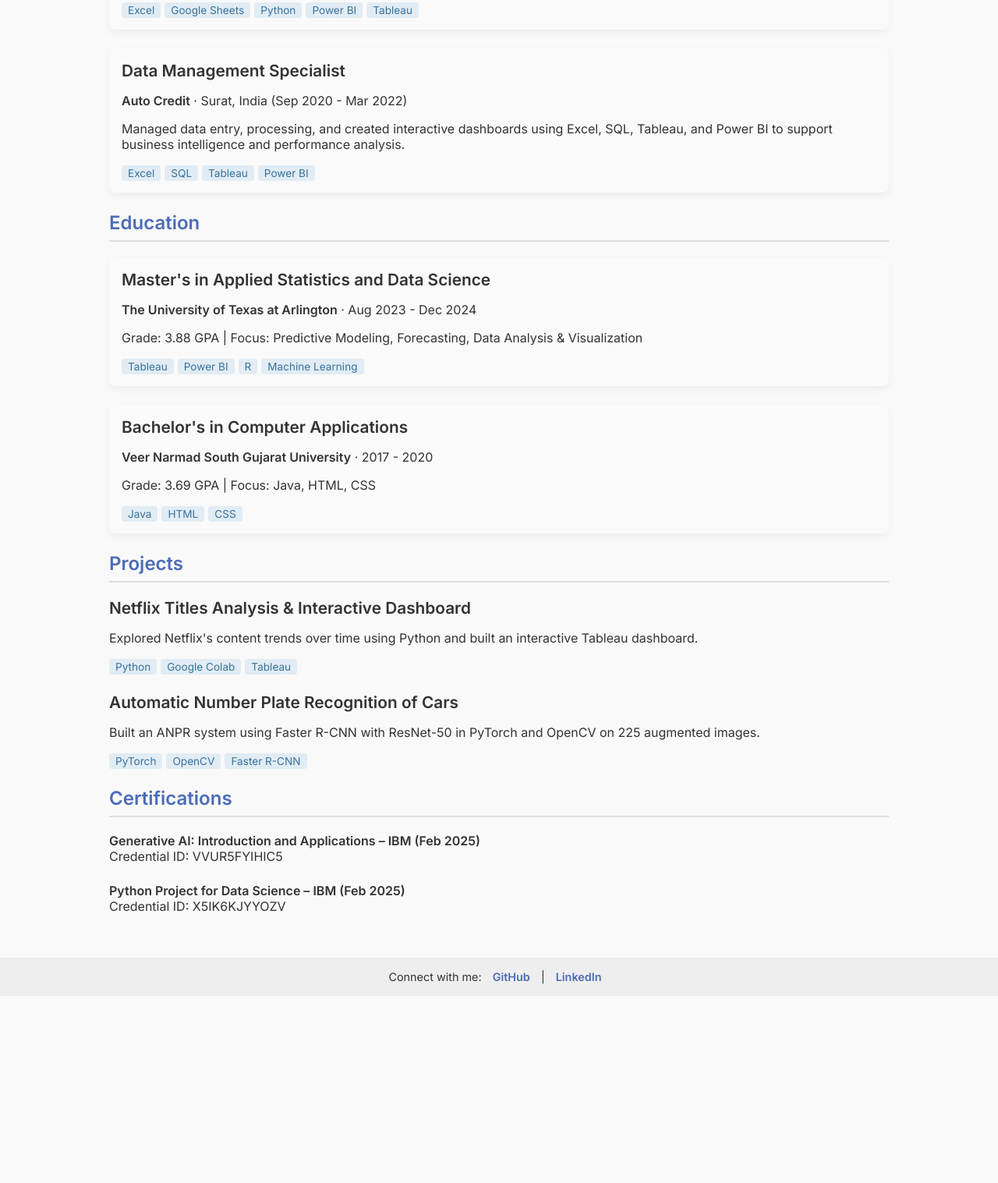
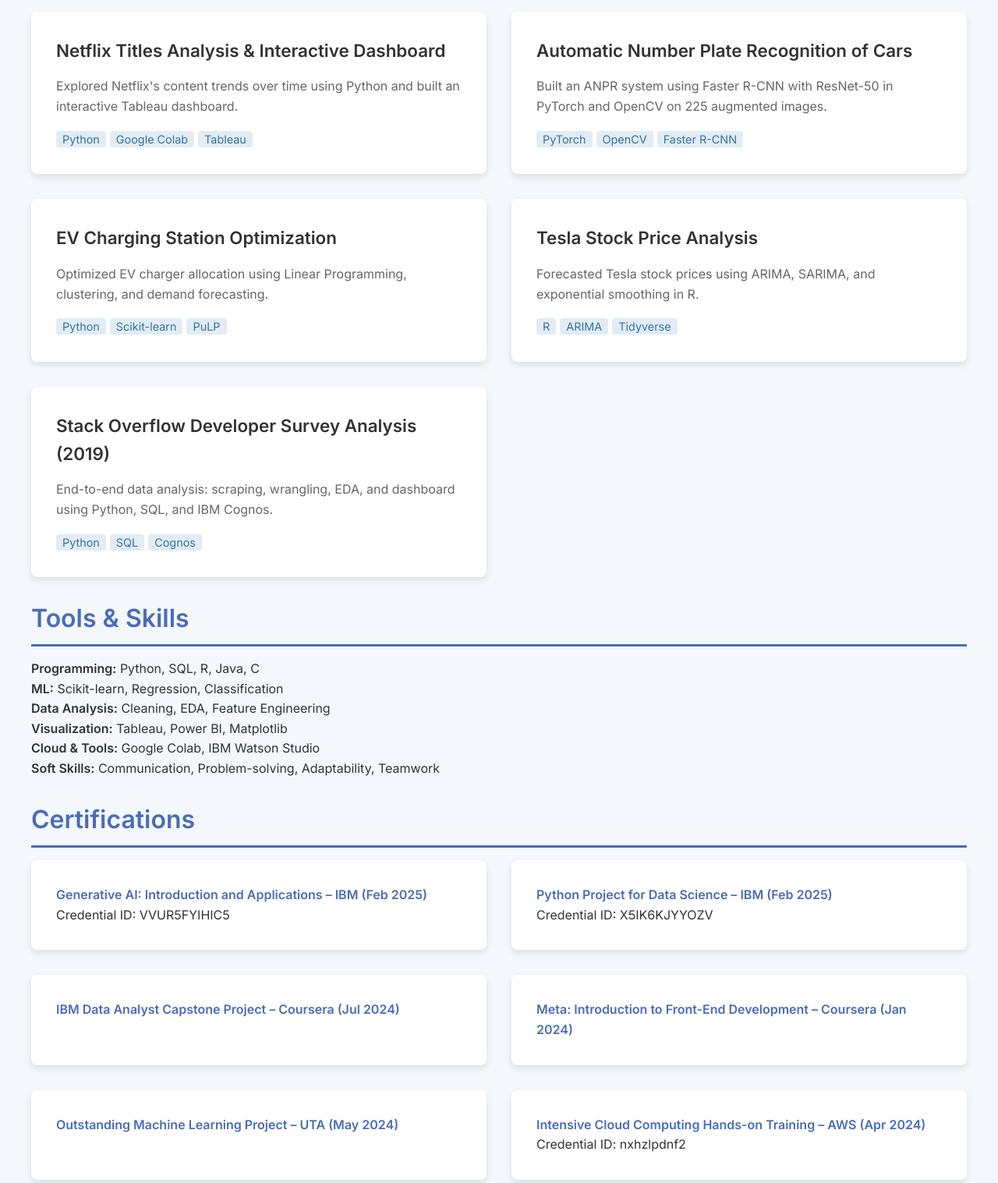
Before and after one commit to 099Misbah/099Misbah.github.io, a plain HTML site: page index.html in a window 1280 px wide. Shown: the part 566-2083 px from the top of the page at 78% size. Before the commit the page ends 1843 px from the top, so only its background shows below. Drawn offline with Linux system fonts and the light colour scheme.

Commit message:
Update index.html

```diff
--- a/index.html
+++ b/index.html
@@ -1,54 +1,65 @@
-<!-- Trigger rebuild -->
 <!DOCTYPE html>
 <html lang="en">
 <head>
   <meta charset="UTF-8" />
   <meta name="viewport" content="width=device-width, initial-scale=1.0" />
-  <title>Misbahjabin Shaikh | Data Analyst & Data Scientist Portfolio</title>
+  <title>Data Analyst | Data Scientist | Machine Learning Enthusiast</title>
   <link href="https://fonts.googleapis.com/css2?family=Inter:wght@400;600&display=swap" rel="stylesheet" />
   <style>
     body {
       font-family: 'Inter', sans-serif;
       margin: 0;
       padding: 0;
-      background-color: #f9f9f9;
+      background-color: #f4f7fc;
       color: #333;
+      line-height: 1.6;
     }
     header {
-      background-color: #4b6cb7;
-      background-image: linear-gradient(to right, #4b6cb7, #182848);
+      background-color: #333;
       color: white;
-      padding: 2rem;
+      padding: 3rem;
       text-align: center;
+      background-image: linear-gradient(to right, #333, #4b6cb7);
     }
     header h1 {
-      margin: 0;
       font-size: 2.5rem;
+      margin-bottom: 0.5rem;
     }
     header p {
-      font-size: 1.1rem;
+      font-size: 1.2rem;
+      font-weight: 400;
     }
     section {
-      padding: 2rem;
-      max-width: 1000px;
+      padding: 4rem 2rem;
+      max-width: 1200px;
       margin: auto;
     }
     h2 {
       color: #4b6cb7;
-      border-bottom: 2px solid #ddd;
+      font-size: 2rem;
+      margin-bottom: 1rem;
+      border-bottom: 3px solid #4b6cb7;
       padding-bottom: 0.5rem;
     }
-    .project, .certification, .experience, .education {
-      margin-bottom: 1.5rem;
-      transition: transform 0.3s ease, box-shadow 0.3s ease;
+    .content {
+      display: grid;
+      grid-template-columns: 1fr 1fr;
+      gap: 2rem;
     }
-    .project:hover, .certification:hover, .experience:hover, .education:hover {
-      transform: translateY(-10px);
-      box-shadow: 0px 5px 15px rgba(0, 0, 0, 0.1);
+    .project, .certification {
+      background-color: #ffffff;
+      box-shadow: 0 4px 8px rgba(0, 0, 0, 0.1);
+      padding: 2rem;
+      border-radius: 8px;
+      transition: transform 0.3s;
     }
-    .project-title, .experience-title, .education-title {
-      font-size: 1.3rem;
+    .project:hover, .certification:hover {
+      transform: translateY(-5px);
+    }
+    .project-title {
+      font-size: 1.4rem;
       font-weight: 600;
+      color: #333;
     }
     .tag {
       background-color: #e1ecf4;
@@ -56,25 +67,27 @@
       border-radius: 4px;
       padding: 2px 8px;
       margin-right: 5px;
-      font-size: 0.85rem;
+      font-size: 0.9rem;
     }
-    .experience, .education {
-      padding: 1rem;
-      background-color: #fafafa;
-      border-radius: 8px;
-      box-shadow: 0px 4px 10px rgba(0, 0, 0, 0.05);
+    .project-description {
+      font-size: 1rem;
+      margin: 1rem 0;
+      color: #666;
+    }
+    .certification strong {
+      color: #4b6cb7;
     }
     footer {
-      background-color: #eee;
+      background-color: #333;
+      color: white;
+      padding: 1.5rem;
       text-align: center;
-      padding: 1rem;
-      font-size: 0.9rem;
+      font-size: 1rem;
     }
     footer a {
       color: #4b6cb7;
       text-decoration: none;
-      margin: 0 10px;
-      font-weight: bold;
+      font-weight: 600;
     }
     footer a:hover {
       text-decoration: underline;
@@ -84,58 +97,56 @@
 <body>
   <header>
     <h1>Misbahjabin Shaikh</h1>
-    <p>Data Analyst | Data Scientist | Machine Learning Enthusiast</p>
+    <p>Aspiring Data Analyst | Machine Learning Enthusiast</p>
   </header>
 
   <section>
     <h2>About Me</h2>
     <p>
-      I'm passionate about using data to uncover insights, solve real-world problems, and build intelligent systems.
-      With a strong academic background in Applied Statistics and Data Science, I focus on data-driven storytelling,
-      machine learning, and interactive dashboards.
+      I am passionate about using data to uncover insights, solve real-world problems, and build intelligent systems. With a strong academic background in Applied Statistics and Data Science, I specialize in data-driven storytelling, machine learning, and developing interactive dashboards.
     </p>
 
-    <h2>Experience</h2>
-    <div class="experience">
-      <div class="experience-title">Freelance Analyst | Data Visualization Specialist</div>
-      <p><strong>Upwork</strong> · Remote (Apr 2025 - Present)</p>
-      <p>I provide freelance data analysis and visualization services through Upwork, helping clients transform raw data into actionable insights.</p>
-      <span class="tag">Excel</span><span class="tag">Google Sheets</span><span class="tag">Python</span><span class="tag">Power BI</span><span class="tag">Tableau</span>
-    </div>
-    <div class="experience">
-      <div class="experience-title">Data Management Specialist</div>
-      <p><strong>Auto Credit</strong> · Surat, India (Sep 2020 - Mar 2022)</p>
-      <p>Managed data entry, processing, and created interactive dashboards using Excel, SQL, Tableau, and Power BI to support business intelligence and performance analysis.</p>
-      <span class="tag">Excel</span><span class="tag">SQL</span><span class="tag">Tableau</span><span class="tag">Power BI</span>
-    </div>
-
-    <h2>Education</h2>
-    <div class="education">
-      <div class="education-title">Master's in Applied Statistics and Data Science</div>
-      <p><strong>The University of Texas at Arlington</strong> · Aug 2023 - Dec 2024</p>
-      <p>Grade: 3.88 GPA | Focus: Predictive Modeling, Forecasting, Data Analysis & Visualization</p>
-      <span class="tag">Tableau</span><span class="tag">Power BI</span><span class="tag">R</span><span class="tag">Machine Learning</span>
-    </div>
-    <div class="education">
-      <div class="education-title">Bachelor's in Computer Applications</div>
-      <p><strong>Veer Narmad South Gujarat University</strong> · 2017 - 2020</p>
-      <p>Grade: 3.69 GPA | Focus: Java, HTML, CSS</p>
-      <span class="tag">Java</span><span class="tag">HTML</span><span class="tag">CSS</span>
-    </div>
-
     <h2>Projects</h2>
+    <div class="content">
       <div class="project">
         <div class="project-title">Netflix Titles Analysis & Interactive Dashboard</div>
-      <p>Explored Netflix's content trends over time using Python and built an interactive Tableau dashboard.</p>
+        <p class="project-description">Explored Netflix's content trends over time using Python and built an interactive Tableau dashboard.</p>
         <span class="tag">Python</span><span class="tag">Google Colab</span><span class="tag">Tableau</span>
       </div>
       <div class="project">
         <div class="project-title">Automatic Number Plate Recognition of Cars</div>
-      <p>Built an ANPR system using Faster R-CNN with ResNet-50 in PyTorch and OpenCV on 225 augmented images.</p>
+        <p class="project-description">Built an ANPR system using Faster R-CNN with ResNet-50 in PyTorch and OpenCV on 225 augmented images.</p>
         <span class="tag">PyTorch</span><span class="tag">OpenCV</span><span class="tag">Faster R-CNN</span>
       </div>
+      <div class="project">
+        <div class="project-title">EV Charging Station Optimization</div>
+        <p class="project-description">Optimized EV charger allocation using Linear Programming, clustering, and demand forecasting.</p>
+        <span class="tag">Python</span><span class="tag">Scikit-learn</span><span class="tag">PuLP</span>
+      </div>
+      <div class="project">
+        <div class="project-title">Tesla Stock Price Analysis</div>
+        <p class="project-description">Forecasted Tesla stock prices using ARIMA, SARIMA, and exponential smoothing in R.</p>
+        <span class="tag">R</span><span class="tag">ARIMA</span><span class="tag">Tidyverse</span>
+      </div>
+      <div class="project">
+        <div class="project-title">Stack Overflow Developer Survey Analysis (2019)</div>
+        <p class="project-description">End-to-end data analysis: scraping, wrangling, EDA, and dashboard using Python, SQL, and IBM Cognos.</p>
+        <span class="tag">Python</span><span class="tag">SQL</span><span class="tag">Cognos</span>
+      </div>
+    </div>
+
+    <h2>Tools & Skills</h2>
+    <p>
+      <strong>Programming:</strong> Python, SQL, R, Java, C<br>
+      <strong>ML:</strong> Scikit-learn, Regression, Classification<br>
+      <strong>Data Analysis:</strong> Cleaning, EDA, Feature Engineering<br>
+      <strong>Visualization:</strong> Tableau, Power BI, Matplotlib<br>
+      <strong>Cloud & Tools:</strong> Google Colab, IBM Watson Studio<br>
+      <strong>Soft Skills:</strong> Communication, Problem-solving, Adaptability, Teamwork
+    </p>
 
     <h2>Certifications</h2>
+    <div class="content">
       <div class="certification">
         <strong>Generative AI: Introduction and Applications – IBM (Feb 2025)</strong><br>
         Credential ID: VVUR5FYIHIC5
@@ -143,6 +154,20 @@
       <div class="certification">
         <strong>Python Project for Data Science – IBM (Feb 2025)</strong><br>
         Credential ID: X5IK6KJYYOZV
+      </div>
+      <div class="certification">
+        <strong>IBM Data Analyst Capstone Project – Coursera (Jul 2024)</strong>
+      </div>
+      <div class="certification">
+        <strong>Meta: Introduction to Front-End Development – Coursera (Jan 2024)</strong>
+      </div>
+      <div class="certification">
+        <strong>Outstanding Machine Learning Project – UTA (May 2024)</strong>
+      </div>
+      <div class="certification">
+        <strong>Intensive Cloud Computing Hands-on Training – AWS (Apr 2024)</strong><br>
+        Credential ID: nxhzlpdnf2
+      </div>
     </div>
   </section>
 
```
Lines whose indentation alone changed are shown as unchanged.
